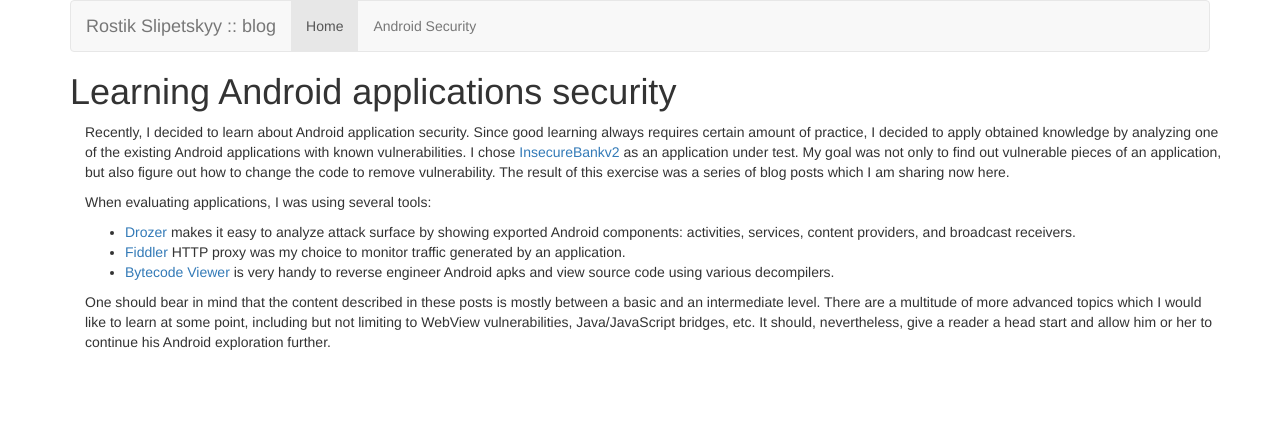
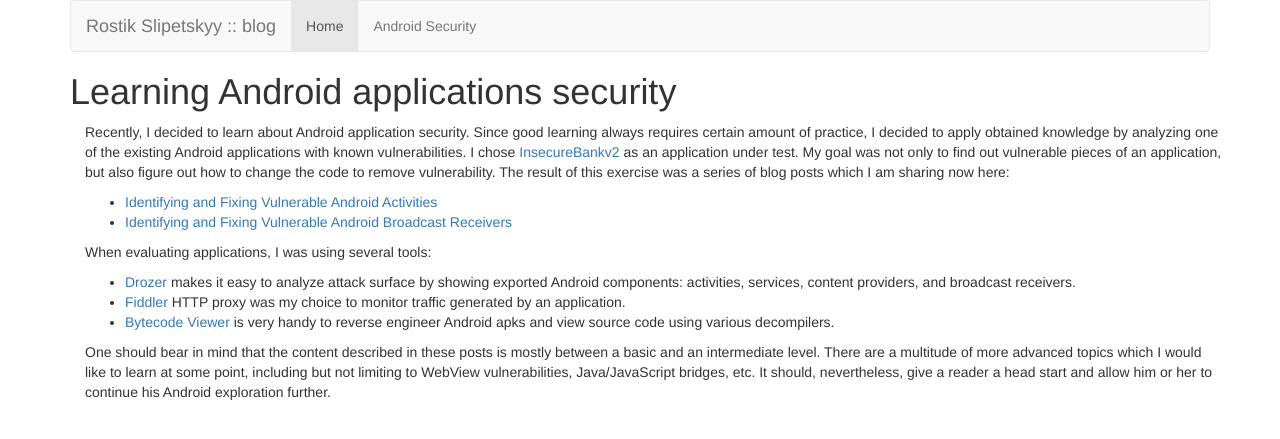
Before and after one commit to oldbam/oldbam.github.io, a Jekyll site: the page built from _posts/2017-1-1-learning-android-security.md, in a window 1280 px wide. Shown: the top 439 px of the page. Built offline with Jekyll 4.4.1, drawn with Linux system fonts in a browser that asks for light colours.

Commit message:
adding links to published posts

```diff
--- a/_posts/2017-1-1-learning-android-security.md
+++ b/_posts/2017-1-1-learning-android-security.md
@@ -4,7 +4,10 @@ title: Learning Android applications security
 permalink: /android/security/
 ---
 
-Recently, I decided to learn about Android application security. Since good learning always requires certain amount of practice, I decided to apply obtained knowledge by analyzing one of the existing Android applications with known vulnerabilities. I chose [InsecureBankv2](https://github.com/dineshshetty/Android-InsecureBankv2) as an application under test. My goal was not only to find out vulnerable pieces of an application, but also figure out how to change the code to remove vulnerability. The result of this exercise was a series of blog posts which I am sharing now here.
+Recently, I decided to learn about Android application security. Since good learning always requires certain amount of practice, I decided to apply obtained knowledge by analyzing one of the existing Android applications with known vulnerabilities. I chose [InsecureBankv2](https://github.com/dineshshetty/Android-InsecureBankv2) as an application under test. My goal was not only to find out vulnerable pieces of an application, but also figure out how to change the code to remove vulnerability. The result of this exercise was a series of blog posts which I am sharing now here:
+
+* [Identifying and Fixing Vulnerable Android Activities](/android/security/android-vulnerabilities-insecurebank-activities)
+* [Identifying and Fixing Vulnerable Android Broadcast Receivers](/android/security/android-vulnerabilities-insecurebank-broadcast-receivers)
 
 When evaluating applications, I was using several tools:
 
```
